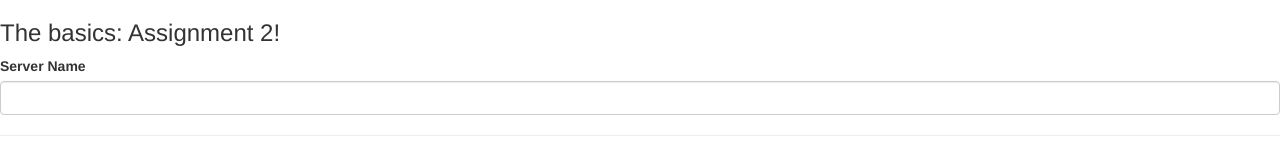
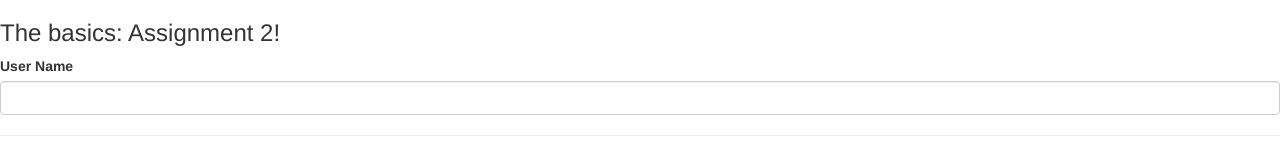
Before and after one commit to Fleetfoxe/my-first-app, an Angular app: page / in a window 1280 px wide. Shown: the top 154 px of the page. Built offline with nearby package versions, Linux system fonts and the light colour scheme.

Commit message:
removing old code

```diff
--- a/src/app/servers/servers.component.html
+++ b/src/app/servers/servers.component.html
@@ -1,8 +1,4 @@
-<label>Server Name</label>
-<!-- <input
-    type="text"
-    class="form-control"
-    (input)="onUpdateServerName($event)"> -->
+<label>User Name</label>
     <input
     type="text"
     class="form-control"
@@ -13,5 +9,3 @@
 [disabled]="!userName"
 (click)="onResertUserName()"
 >Reset username</button>
-<!-- <p>{{ allowNewServer }}</p> -->
-<!-- <p>{{ serverCreationStatus }}</p> -->
--- a/src/app/servers/servers.component.ts
+++ b/src/app/servers/servers.component.ts
@@ -6,15 +6,9 @@ import { Component, OnInit } from '@angular/core';
   styleUrls: ['./servers.component.css']
 })
 export class ServersComponent implements OnInit {
-  allowNewServer = false;
-  serverCreationStatus = 'No server was created';
   userName = '';
 
-  constructor() {
-    setTimeout(() => {
-      this.allowNewServer = true;
-    }, 2000);
-  }
+  constructor() {}
 
   ngOnInit(): void {
   }
```
